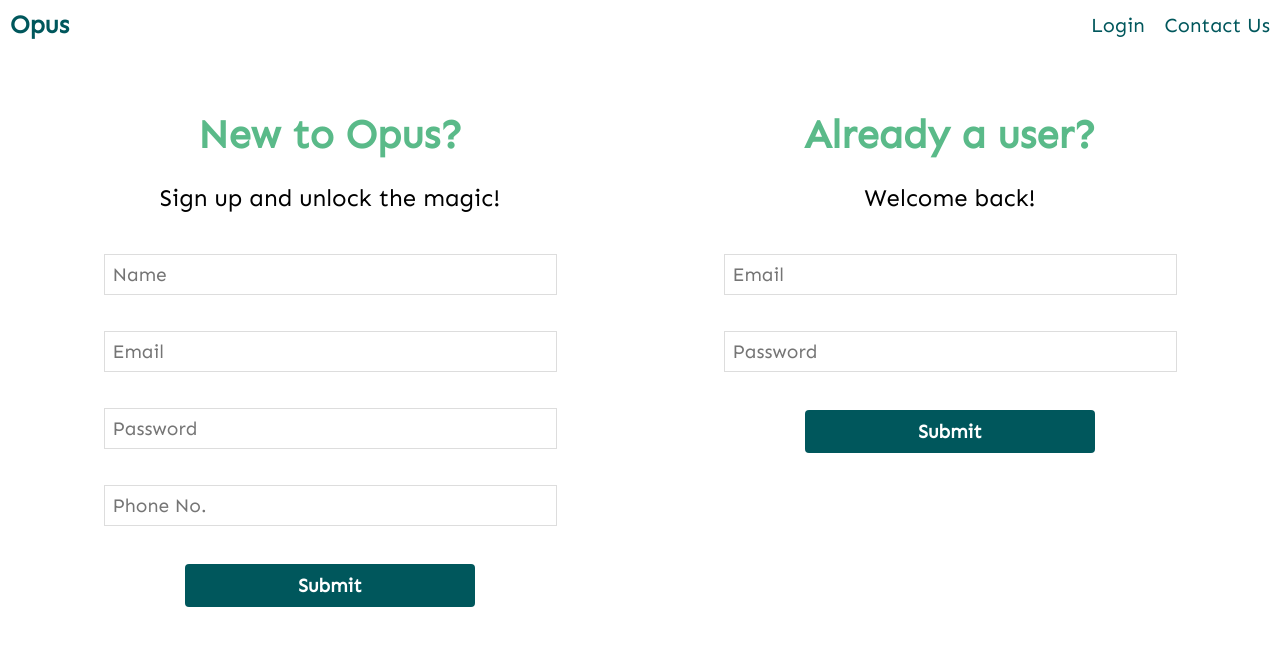
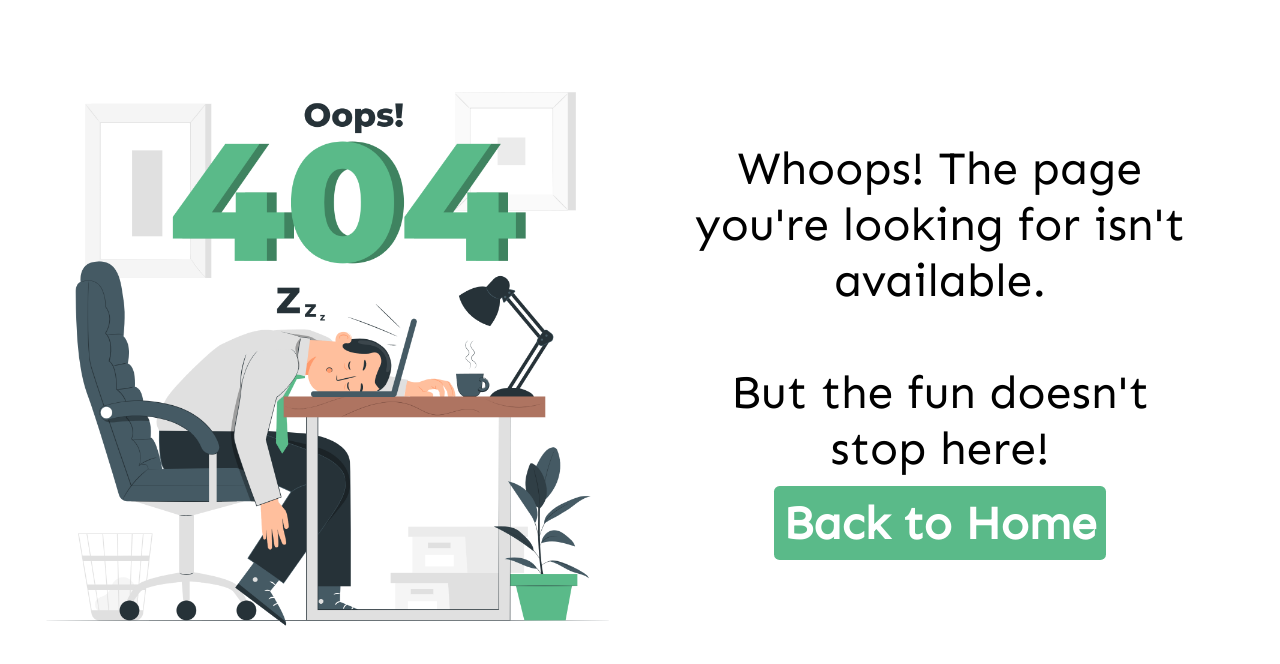
Before and after one commit to disha9112/Opus, a React (Create React App) app: page / in a window 1280 px wide. Shown: the top 664 px of the page. Built offline with nearby package versions, Linux system fonts and the light colour scheme.

Commit message:
error page done

```diff
--- a/src/App.js
+++ b/src/App.js
@@ -1,12 +1,14 @@
 import "./App.css";
 import Authpage from "./pages/authpage/authpage";
+import Errorpage from "./pages/errorpage/errorpage";
 import Homepage from "./pages/homepage/homepage";
 
 function App() {
   return (
     <div>
-      <Authpage />
+      {/* <Authpage /> */}
       {/* <Homepage /> */}
+      <Errorpage />
     </div>
   );
 }
--- /dev/null
+++ b/src/pages/errorpage/errorpage.css
@@ -0,0 +1,29 @@
+.container-error {
+  display: flex;
+  justify-content: space-evenly;
+  padding: 0 30px;
+  margin-top: 50px;
+  text-align: center;
+}
+
+.tagline-error {
+  margin-top: auto;
+  margin-bottom: auto;
+  font-size: 2.9em;
+  padding: 1em;
+}
+
+.get-started {
+  font-size: 1em;
+}
+
+@media all and (max-width: 1110px) {
+  .container-error {
+    display: grid;
+    justify-items: center;
+  }
+
+  .tagline-error {
+    font-size: 1.5em;
+  }
+}
--- /dev/null
+++ b/src/pages/errorpage/errorpage.js
@@ -0,0 +1,24 @@
+import React from "react";
+import image from "../../assets/errorpage.png";
+import "./errorpage.css";
+import Button from "../../components/button/button.component";
+
+const Errorpage = () => {
+  return (
+    <div>
+      <div className="container-error">
+        <img src={image} width="600px" />
+        <div className="tagline-error">
+          <div>
+            Whoops! The page you're looking for isn't available. <br />
+            <br />
+            But the fun doesn't stop here!
+          </div>
+          <Button getStarted>Back to Home</Button>
+        </div>
+      </div>
+    </div>
+  );
+};
+
+export default Errorpage;
```
Also changed, not shown: src/assets/errorpage.png (added).
